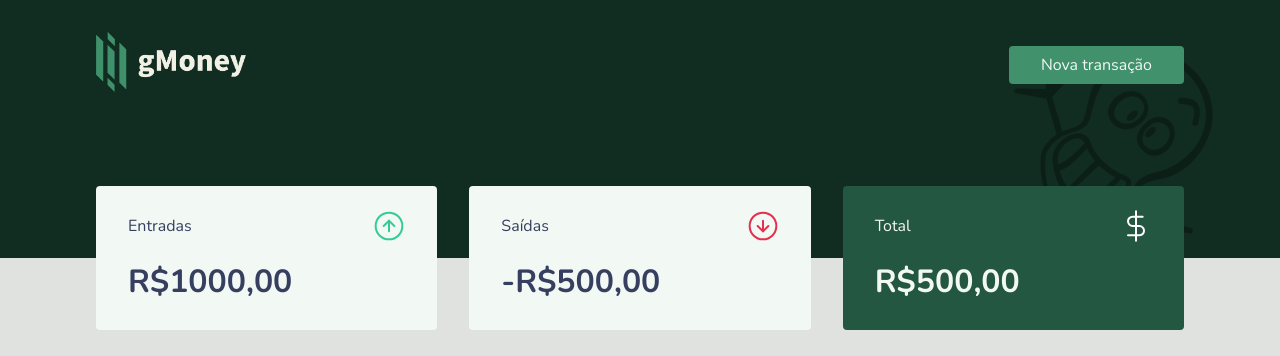
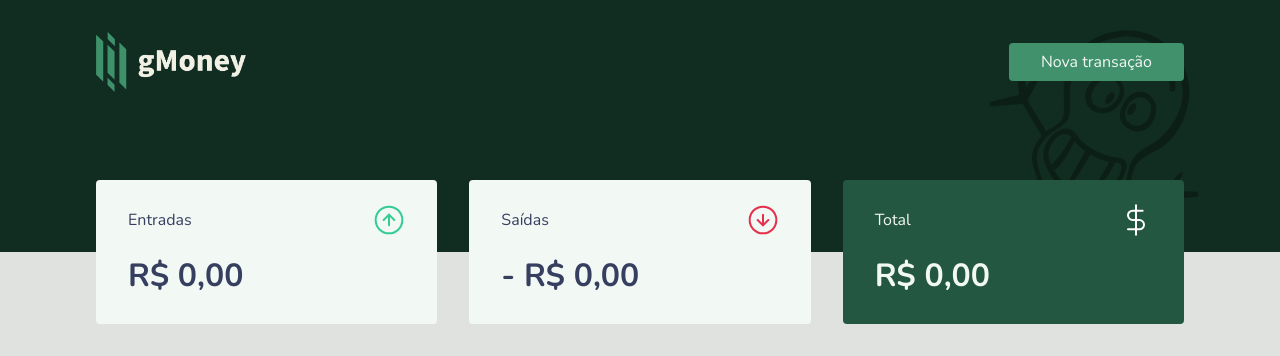
Before and after one commit to Elesiann/gMoney, a React (Create React App) app: page / in a window 1280 px wide. Shown: the top 356 px of the page. Built offline with nearby package versions, Linux system fonts and the light colour scheme; no server answers; what miragejs would draw is missing.

Commit message:
calculating summary

```diff
--- a/src/TransactionsContext.tsx
+++ b/src/TransactionsContext.tsx
@@ -1,6 +1,5 @@
 import { createContext, useEffect, useState, ReactNode } from "react";
 import { api } from "./services/api";
-
 
 interface Transaction {
   id: number;
@@ -19,7 +18,7 @@ interface Transaction {
 // }
 
 // cria uma nova interface mas omite as propriedades id e created at de transaction
-type TransactionInput = Omit<Transaction, 'id' | 'createdAt'>
+type TransactionInput = Omit<Transaction, "id" | "createdAt">;
 
 // cria uma interface e seleciona as propriedades desejadas
 // type TransactionInput = Pick<Transaction, 'title' | 'amount' | 'type' | 'category'>
@@ -29,13 +28,13 @@ interface TransactionsProviderProps {
 }
 
 interface TransactionsContextData {
-  transactions: Transaction[]
-  createTransaction: (transaction: TransactionInput) => void
+  transactions: Transaction[];
+  createTransaction: (transaction: TransactionInput) => Promise<void>;
 }
 
 export const TransactionsContext = createContext<TransactionsContextData>(
   {} as TransactionsContextData
-  );
+);
 
 export function TransactionsProvider({ children }: TransactionsProviderProps) {
   const [transactions, setTransactions] = useState<Transaction[]>([]);
@@ -46,9 +45,15 @@ export function TransactionsProvider({ children }: TransactionsProviderProps) {
       .then((response) => setTransactions(response.data.transactions));
   }, []);
 
-  function createTransaction(transaction: TransactionInput) {
+  async function createTransaction(transactionInput: TransactionInput) {
+    const response = await api.post("/transactions", {
+      ...transactionInput,
+      createdAt: new Date()
+    });
 
-    api.post('/transactions', transaction)
+    const { transaction } = response.data;
+
+    setTransactions([...transactions, transaction]);
   }
 
   return (
--- a/src/components/Header/index.tsx
+++ b/src/components/Header/index.tsx
@@ -1,6 +1,6 @@
-import { useState } from "react";
+// import { useState } from "react";
+// import Modal from "react-modal";
 import logoImg from "../../assets/logo.png";
-import Modal from "react-modal";
 import { Container } from "./styles";
 import { Content } from "./styles";
 import Lupin from "../../assets/lupin.png";
@@ -14,10 +14,7 @@ export function Header({ onOpenNewTransactionModal }: HeaderProps) {
     <Container>
       <Content>
         <img className="lupin" src={Lupin} alt="lupin" />
-        <a href="#">
-          {" "}
           <img className="logo" src={logoImg} alt="gMoney" />
-        </a>
         <button type="button" onClick={onOpenNewTransactionModal}>
           Nova transação
         </button>
--- a/src/components/Header/styles.ts
+++ b/src/components/Header/styles.ts
@@ -36,10 +36,10 @@ export const Content = styled.div`
   .lupin {
     position: absolute;
     width: 250px;
-    transform: rotate(45deg);
+    transform: rotate(30deg);
     z-index: 0;
     opacity: 0.3;
-    right: 2rem;
-    top: 2rem;
+    right: 3rem;
+    top: 1rem;
   }
 `;
--- a/src/components/NewTransactionModal/index.tsx
+++ b/src/components/NewTransactionModal/index.tsx
@@ -18,25 +18,30 @@ export function NewTransactionModal({
   isOpen,
   onRequestClose,
 }: NewTransactionModalProps) {
+  const { createTransaction } = useContext(TransactionsContext);
 
-  const { createTransaction } = useContext(TransactionsContext)
+  const [title, setTitle] = useState("");
+  const [amount, setAmount] = useState(0);
+  const [category, setCategory] = useState("");
 
-  const [title, setTitle] = useState('')
-  const [amount, setAmount] = useState(0)
-  const [category, setCategory] = useState('')
+  const [type, setType] = useState("deposit");
 
-  const [type, setType] = useState('deposit')
+  async function handleCreateNewTransaction(event: FormEvent) {
+    event.preventDefault();
 
-  function handleCreateNewTransaction(event: FormEvent) {
-    event.preventDefault()
-
-    createTransaction({
+    // aguardar que a create transaction aconteça
+    await createTransaction({
       title,
       amount,
       category,
       type,
-    })
+    });
 
+    setTitle("");
+    setAmount(0);
+    setCategory("");
+    setType("deposit");
+    onRequestClose();
   }
 
   return (
@@ -56,24 +61,39 @@ export function NewTransactionModal({
       <Container onSubmit={handleCreateNewTransaction}>
         <h2>Cadastrar transação</h2>
         {/* toda vez que algo é digitado, pega o valor e armazena dentro da propriedade title*/}
-        <input placeholder="Título" type="text" value={title} onChange={event => setTitle(event.target.value)} />
+        <input
+          placeholder="Título"
+          type="text"
+          value={title}
+          onChange={(event) => setTitle(event.target.value)}
+        />
         {/* Number converte para numero */}
-        <input placeholder="Valor" type="number" value={amount} onChange={event => setAmount(Number(event.target.value))} />
+        <input
+          placeholder="Valor"
+          type="number"
+          value={amount}
+          onChange={(event) => setAmount(Number(event.target.value))}
+        />
 
         <TransactionTypeContainer>
           <RadioBox
             type="button"
-            onClick={() => { setType('deposit'); }}
-            isActive={type === 'deposit'}
+            onClick={() => {
+              setType("deposit");
+            }}
+            isActive={type === "deposit"}
             activeColor="green"
           >
             <span>Entrada</span>
             <img src={incomeImg} alt="Entrada" />
           </RadioBox>
 
-          <RadioBox type="button"
-            onClick={() => { setType('withdraw'); }}
-            isActive={type === 'withdraw'}
+          <RadioBox
+            type="button"
+            onClick={() => {
+              setType("withdraw");
+            }}
+            isActive={type === "withdraw"}
             activeColor="red"
           >
             <span>Saída</span>
@@ -81,7 +101,11 @@ export function NewTransactionModal({
           </RadioBox>
         </TransactionTypeContainer>
 
-        <input placeholder="Categoria" value={category} onChange={event => setCategory(event.target.value)} />
+        <input
+          placeholder="Categoria"
+          value={category}
+          onChange={(event) => setCategory(event.target.value)}
+        />
 
         <button type="submit">Cadastrar transação</button>
       </Container>
--- a/src/components/Summary/index.tsx
+++ b/src/components/Summary/index.tsx
@@ -6,9 +6,32 @@ import totalImg from "../../assets/total.svg";
 import { TransactionsContext } from "../../TransactionsContext";
 
 export function Summary() {
-  const {transactions} = useContext(TransactionsContext);
+  const { transactions } = useContext(TransactionsContext);
 
-  console.log(transactions);
+  // const totalDeposits = transactions.reduce((acc, transaction) => {
+  //   if (transaction.type === 'deposit') {
+  //     return acc + transaction.amount;
+  //   }
+  //   return acc;
+  // }, 0)
+
+  const summary = transactions.reduce(
+    (acc, transaction) => {
+      if (transaction.type === "deposit") {
+        acc.deposits += transaction.amount;
+        acc.total += transaction.amount;
+      } else {
+        acc.withdraws += transaction.amount;
+        acc.total -= transaction.amount;
+      }
+      return acc;
+    },
+    {
+      deposits: 0,
+      withdraws: 0,
+      total: 0,
+    }
+  );
 
   return (
     <Container>
@@ -17,21 +40,37 @@ export function Summary() {
           <p>Entradas</p>
           <img src={incomeImg} alt="entradas" />
         </header>
-        <strong> R$1000,00 </strong>
+        <strong>
+          {new Intl.NumberFormat("pt-BR", {
+            style: "currency",
+            currency: "BRL",
+          }).format(summary.deposits)}
+        </strong>
       </div>
       <div>
         <header>
           <p>Saídas</p>
           <img src={outcomeImg} alt="saídas" />
         </header>
-        <strong> -R$500,00 </strong>
+        <strong>
+          {"- "}
+          {new Intl.NumberFormat("pt-BR", {
+            style: "currency",
+            currency: "BRL",
+          }).format(summary.withdraws)}{" "}
+        </strong>
       </div>
       <div className="highlightBackground">
         <header>
           <p>Total</p>
           <img src={totalImg} alt="total" />
         </header>
-        <strong>R$500,00</strong>
+        <strong>
+          {new Intl.NumberFormat("pt-BR", {
+            style: "currency",
+            currency: "BRL",
+          }).format(summary.total)}
+        </strong>
       </div>
     </Container>
   );
--- a/src/index.tsx
+++ b/src/index.tsx
@@ -2,7 +2,7 @@ import React from "react";
 import ReactDOM from "react-dom";
 import { createServer, Model } from "miragejs";
 import { App } from "./App";
-import { request } from "https";
+// import { request } from "https";
 
 createServer({
   models: {
```
